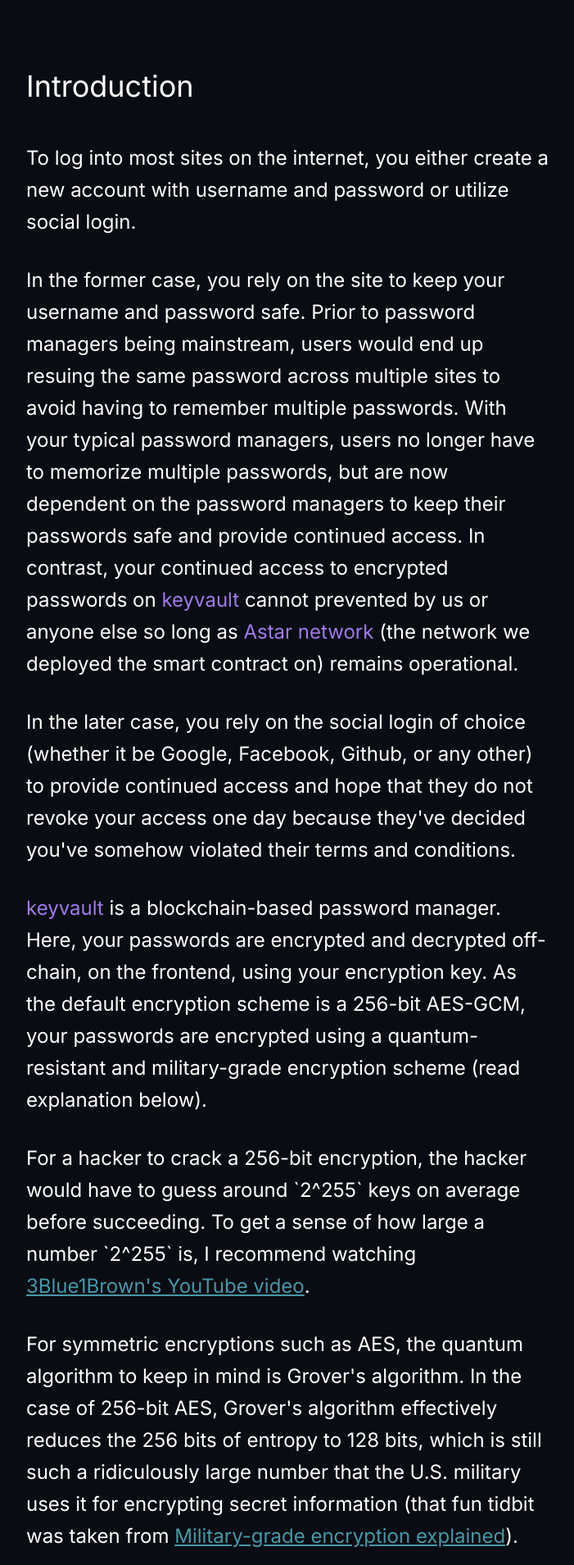
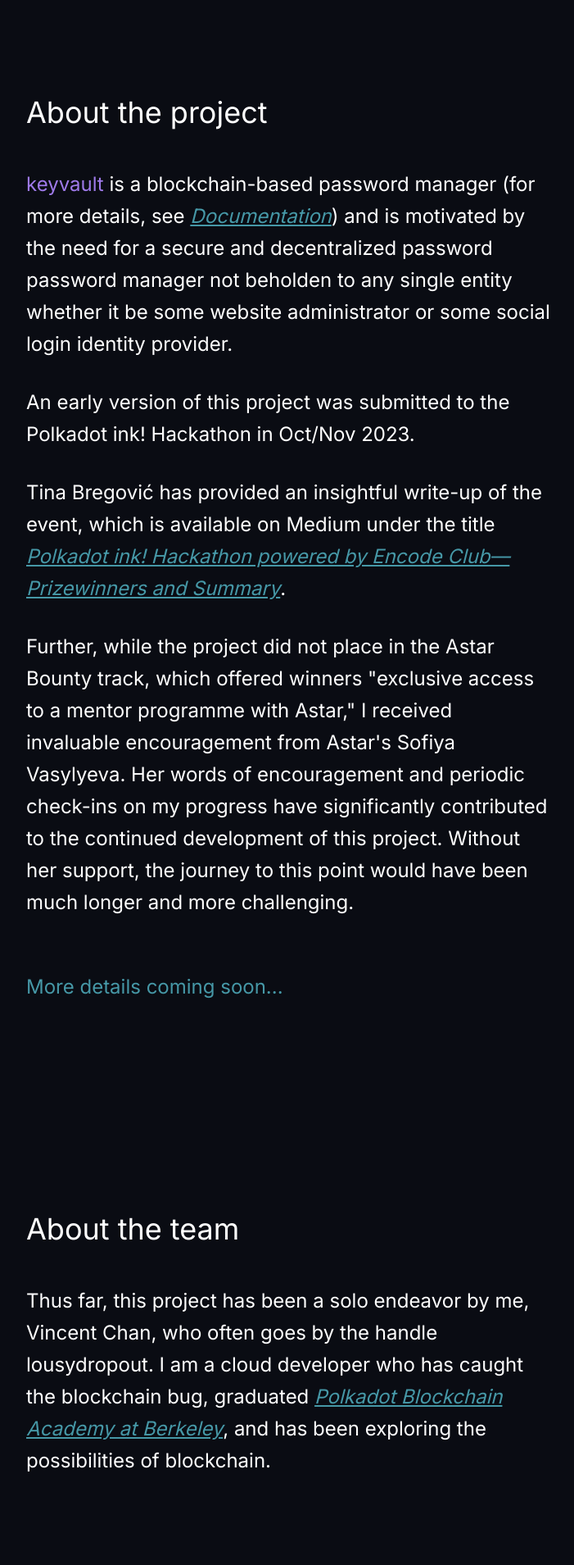
Before and after one commit to lousydropout/keyvault-landing-page, a Next.js app: page /about in a window 1280 px wide. Shown: the part 171-2080 px from the top of the page at 82% size, without its empty margins (288-989 px from the left). Built offline with nearby package versions, Linux system fonts and the light colour scheme.

Commit message:
add content

```diff
--- a/src/app/about/page.tsx
+++ b/src/app/about/page.tsx
@@ -1,78 +1,71 @@
 import { Keyvault } from "@/components/keyvault";
+import Link from "next/link";
 
 export default function About() {
   return (
     <>
-      <main className="flex flex-col my-12 gap-8">
+      <main className="flex flex-col pt-12 pb-48 gap-8">
         <h1 className="text-6xl mb-12 text-primary">About</h1>
-        <h2 className="text-4xl mb-4">Introduction</h2>
+
+        <h2 className="text-4xl mt-8 mb-4">About the project</h2>
 
         <p className="text-2xl leading-relaxed">
-          To log into most sites on the internet, you either create a new
-          account with username and password or utilize social login.
+          <Keyvault /> is a blockchain-based password manager (for more details,
+          see{" "}
+          <Link href="/docs" className="text-accent italic underline">
+            Documentation
+          </Link>
+          ) and is motivated by the need for a secure and decentralized password
+          password manager not beholden to any single entity whether it be some
+          website administrator or some social login identity provider.
         </p>
 
         <p className="text-2xl leading-relaxed">
-          In the former case, you rely on the site to keep your username and
-          password safe. Prior to password managers being mainstream, users
-          would end up resuing the same password across multiple sites to avoid
-          having to remember multiple passwords. With your typical password
-          managers, users no longer have to memorize multiple passwords, but are
-          now dependent on the password managers to keep their passwords safe
-          and provide continued access. In contrast, your continued access to
-          encrypted passwords on <Keyvault /> cannot prevented by us or anyone
-          else so long as <span className="text-primary">Astar network</span>
-          {" (the network we deployed the smart contract on) "}
-          remains operational.
+          An early version of this project was submitted to the Polkadot ink!
+          Hackathon in Oct/Nov 2023.
         </p>
 
         <p className="text-2xl leading-relaxed">
-          In the later case, you rely on the social login of choice (whether it
-          be Google, Facebook, Github, or any other) to provide continued access
-          and hope that they do not revoke your access one day because they've
-          decided you've somehow violated their terms and conditions.
-        </p>
-
-        <p className="text-2xl leading-relaxed">
-          <Keyvault /> is a blockchain-based password manager. Here, your
-          passwords are encrypted and decrypted off-chain, on the frontend,
-          using your encryption key. As the default encryption scheme is a
-          256-bit AES-GCM, your passwords are encrypted using a
-          quantum-resistant and military-grade encryption scheme (read
-          explanation below).
-        </p>
-
-        <p className="text-2xl leading-relaxed">
-          For a hacker to crack a 256-bit encryption, the hacker would have to
-          guess around `2^255` keys on average before succeeding. To get a sense
-          of how large a number `2^255` is, I recommend watching{" "}
+          Tina Bregović has provided an insightful write-up of the event, which
+          is available on Medium under the title{" "}
           <a
-            className="text-accent underline"
-            href="https://www.youtube.com/watch?v=S9JGmA5_unY"
+            className="text-accent italic underline"
+            href="https://www.blog.encode.club/polkadot-ink-hackathon-powered-by-encode-club-prizewinners-and-summary-0ee9efac42ea#a067"
           >
-            3Blue1Brown's YouTube video
+            Polkadot ink! Hackathon powered by Encode Club—Prizewinners and
+            Summary
           </a>
           .
         </p>
 
         <p className="text-2xl leading-relaxed">
-          For symmetric encryptions such as AES, the quantum algorithm to keep
-          in mind is Grover's algorithm. In the case of 256-bit AES, Grover's
-          algorithm effectively reduces the 256 bits of entropy to 128 bits,
-          which is still such a ridiculously large number that the U.S. military
-          uses it for encrypting secret information (that fun tidbit was taken
-          from{" "}
-          <a
-            className="underline text-accent"
-            href="https://nordpass.com/blog/military-grade-encryption-explained/"
-          >
-            Military-grade encryption explained
-          </a>
-          ).
+          Further, while the project did not place in the Astar Bounty track,
+          which offered winners "exclusive access to a mentor programme with
+          Astar," I received invaluable encouragement from Astar's Sofiya
+          Vasylyeva. Her words of encouragement and periodic check-ins on my
+          progress have significantly contributed to the continued development
+          of this project. Without her support, the journey to this point would
+          have been much longer and more challenging.
         </p>
 
-        <p className="text-2xl leading-relaxed text-accent">
+        <p className="text-2xl leading-relaxed text-accent mt-8 mb-48">
           More details coming soon...
+        </p>
+
+        <h2 className="text-4xl mt-8 mb-4">About the team</h2>
+
+        <p className="text-2xl leading-relaxed">
+          Thus far, this project has been a solo endeavor by me, Vincent Chan,
+          who often goes by the handle lousydropout. I am a cloud developer who
+          has caught the blockchain bug, graduated{" "}
+          <a
+            className="text-accent italic underline"
+            target="_blank"
+            href="https://kodadot.xyz/ahp/gallery/56-6"
+          >
+            Polkadot Blockchain Academy at Berkeley
+          </a>
+          , and has been exploring the possibilities of blockchain.
         </p>
       </main>
     </>
--- a/src/app/home/page.tsx
+++ b/src/app/home/page.tsx
@@ -6,12 +6,13 @@
 export default function Home() {
   return (
     <>
-      <div className="sm:h-[300px] lg:h-[500px] mt-12 sm:mt-32">
+      <div className="sm:h-[300px] lg:h-[500px] pt-12 pb-48 sm:mt-32">
         <p className="text-3xl lg:text-6xl leading-normal lg:leading-normal text-center">
-          The only <span className=" font-bold">&nbsp;blockchain-based</span>{" "}
+          The first and only{" "}
+          <span className=" font-bold">&nbsp;blockchain-based</span>{" "}
           <span className="text-primary">password&nbsp;manager</span> is now
-          available for
-          <span className="text-accent italic">beta</span> testing!
+          available for <span className="text-accent italic">beta</span>{" "}
+          testing!
         </p>
       </div>
       <div className="flex flex-wrap items-start justify-center gap-4 mt-8">
@@ -23,16 +24,16 @@
           buttonLink="/docs"
         />
         <Card
-          icon={<Key className="size-20 stroke-primary" />}
-          title="No Middleman"
-          text="You hold the only copy of your encryption key."
+          icon={<Shield className="size-20 stroke-primary" />}
+          title="Security"
+          text="All passwords are encrypted using military-grade 256-bit AES-GCM encryption scheme."
           buttonText="See docs"
           buttonLink="/docs"
         />
         <Card
-          icon={<Shield className="size-20 stroke-primary" />}
-          title="Security"
-          text="All passwords are encrypted using military-grade 256-bit AES-GCM encryption scheme."
+          icon={<Key className="size-20 stroke-primary" />}
+          title="No Middleman"
+          text="You hold the only copy of your encryption key."
           buttonText="See docs"
           buttonLink="/docs"
         />
--- a/src/app/pricing/page.tsx
+++ b/src/app/pricing/page.tsx
@@ -1,7 +1,7 @@
 export default function Pricing() {
   return (
     <>
-      <main className="flex flex-col my-12 gap-8">
+      <main className="flex flex-col pt-12 pb-48 gap-8">
         <h1 className="text-6xl text-primary">Pricing</h1>
         <p className="text-2xl leading-relaxed">
           Currently, at least while in beta testing, keyvault is free if
--- a/src/app/terms/page.tsx
+++ b/src/app/terms/page.tsx
@@ -1,7 +1,7 @@
 export default function Terms() {
   return (
     <>
-      <main className="flex flex-col my-12 gap-8">
+      <main className="flex flex-col pt-12 pb-48 gap-8">
         <h1 className="text-6xl mb-12 text-primary">Terms and Conditions</h1>
         <p>
           <strong>Last Updated: 2024-02-18</strong>
```
Also changed, not shown: src/app/docs/page.tsx (+98 -11 lines).
